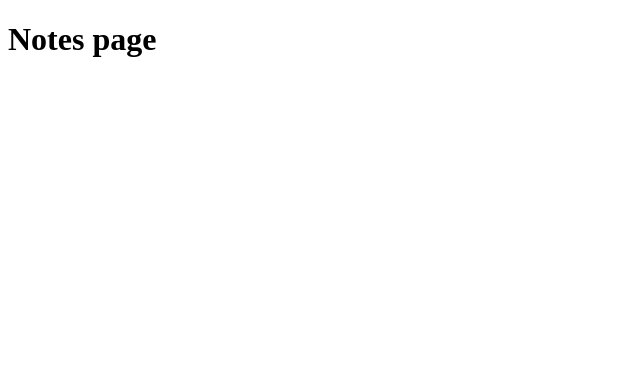
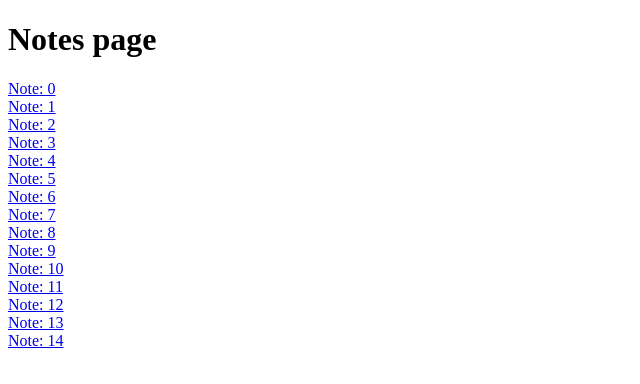
Before and after one commit to shnek/next-js-course, a Next.js app: page /notes in a window 1280 px wide. Shown: the top 384 px of the page, without its empty margins (0-640 px from the left). Built offline with nearby package versions, Linux system fonts and the light colour scheme.

Commit message:
Adding multiple notes

```diff
--- a/pages/notes/index.jsx
+++ b/pages/notes/index.jsx
@@ -1,13 +1,23 @@
 import React from 'react'
 import Link from 'next/link'
 
-const Page = () => (
+const Page = () => {
+    const notes = new Array(15).fill().map((e,i) => ({id: i, title: `Note: ${i}`}))
+
+    return (
     <div>
         <h1>Notes page</h1>
-        <Link href="/notes/[id]" as={`/notes/1`}>
-            <a></a>
-        </Link>
+        {notes.map(note => (
+            <div>
+                <Link key={note.id} href="/notes/[id]" as={`/notes/${note.id}`}>
+                    <a>
+                        {note.title}
+                    </a>
+                </Link>
+            </div>
+        ))}
     </div>
-)
+    )
+}
 
 export default Page
```
